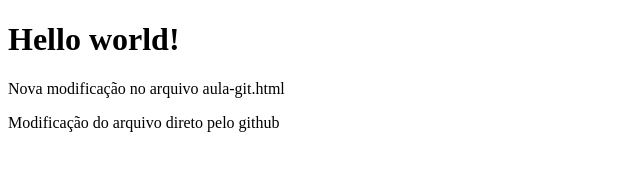
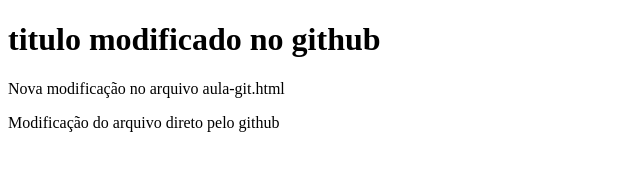
Before and after one commit to andersonbfigueiredo/qua207082, a plain HTML site: page aula-git.html in a window 1280 px wide. Shown: the whole page, without its empty margins (0-640 px from the left). Drawn offline with Linux system fonts and the light colour scheme.

Commit message:
Update aula-git.html titulo modificado no github

```diff
--- a/aula-git.html
+++ b/aula-git.html
@@ -5,7 +5,7 @@
 </head>
 <body>
 
-<h1>Hello world!</h1>
+<h1>titulo modificado no github</h1>
 <p>Nova modificação no arquivo aula-git.html</p>
 <p>Modificação do arquivo direto pelo github</p>
 
```
